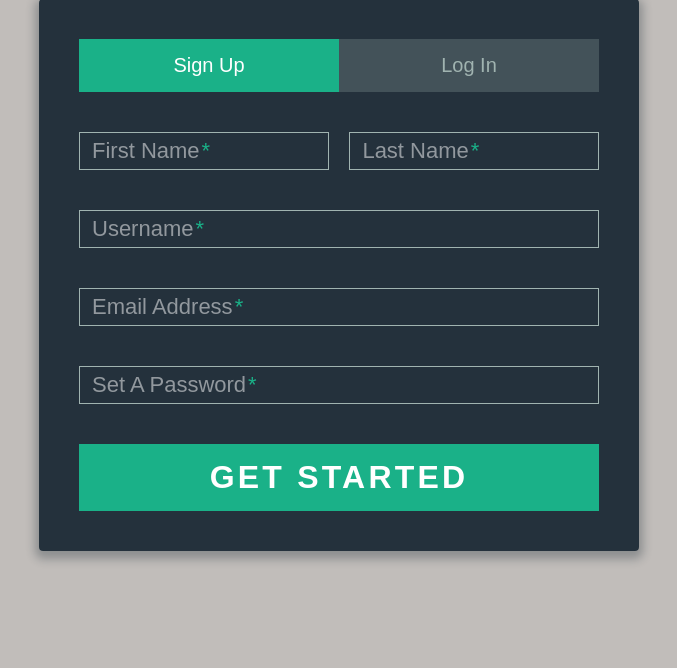
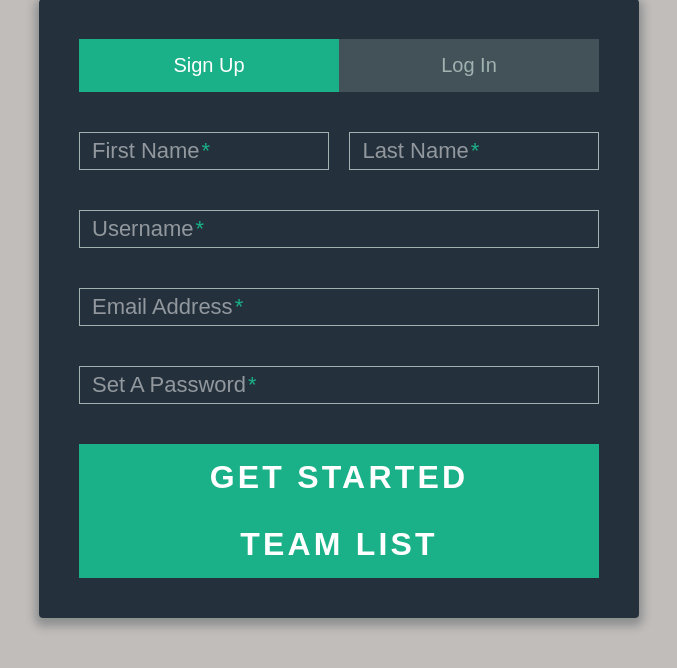
Before and after one commit to Clash17/mcqsubmit, a Django app: page / in a window 1280 px wide. Shown: the part 41-709 px from the top of the page, without its empty margins (301-978 px from the left). Run offline with Django 3.2, Linux system fonts and the light colour scheme.

Commit message:
team list button added

```diff
--- a/data/templates/index.html
+++ b/data/templates/index.html
@@ -71,6 +71,7 @@
           <button type="submit" class="button button-block"/>Get Started</button>
 
           </form>
+	      <button type="button" class="button button-block"/>Team List</button>
 
         </div>
 
```
